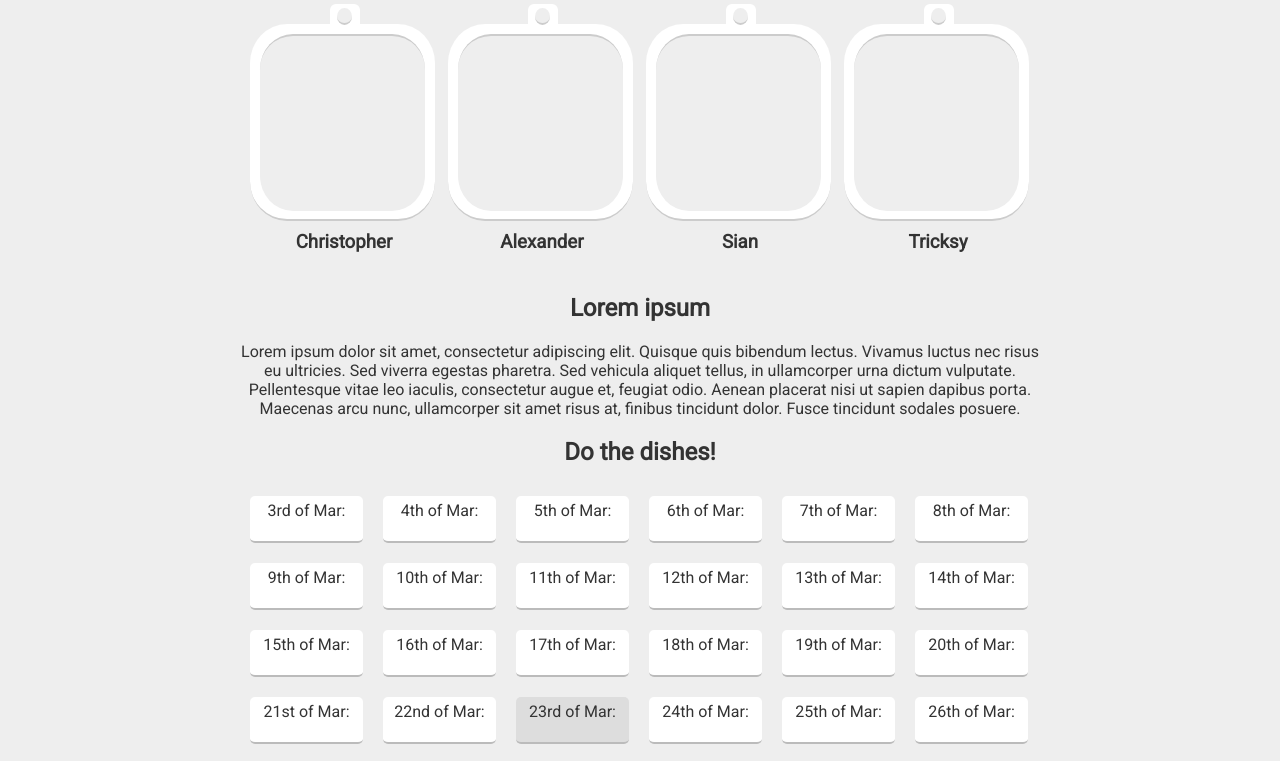
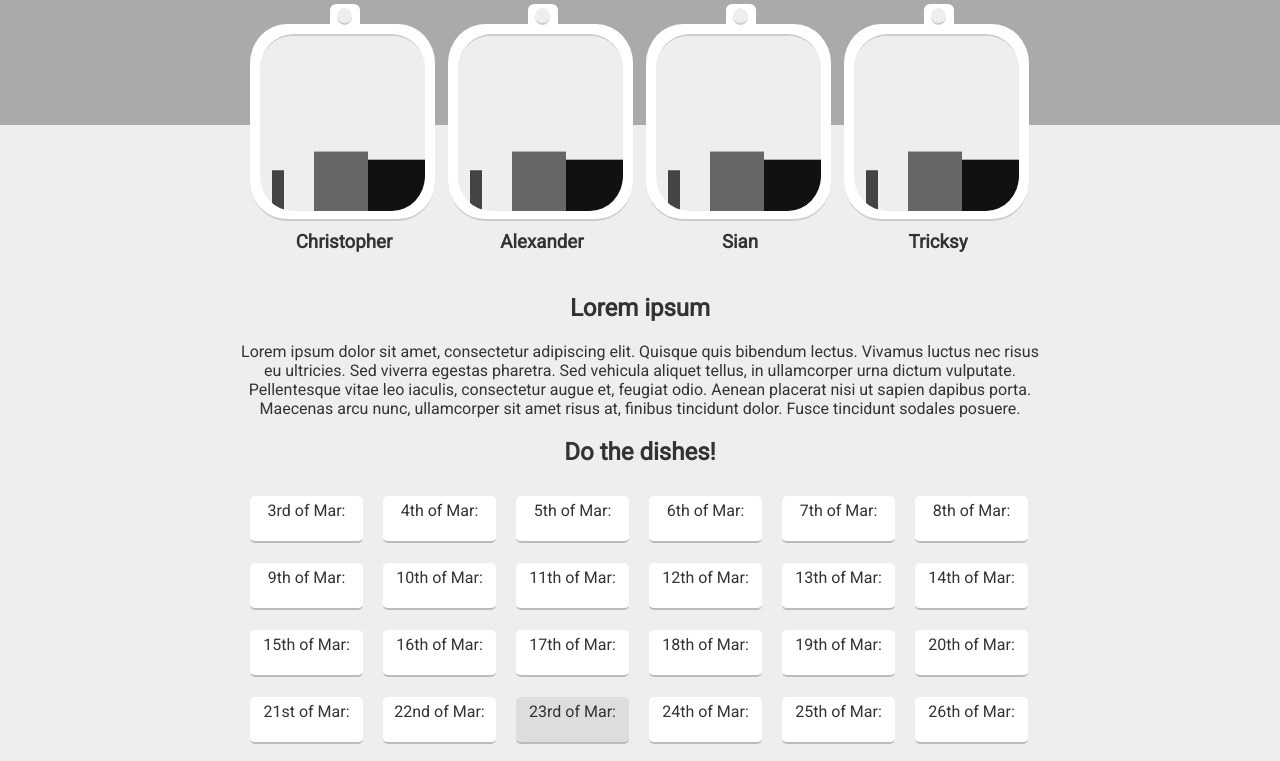
Before and after one commit to zoolu-got-rhythm/Morris-Residence, a plain HTML site: page index.html in a window 1280 px wide. Shown: the part 75-836 px from the top of the page. Drawn offline with Linux system fonts and the light colour scheme.

```diff
--- /dev/null
+++ b/faces.js
@@ -0,0 +1,37 @@
+
+
+
+
+
+var c1 = document.getElementById("face1").getContext("2d");
+var c2 = document.getElementById("face2").getContext("2d");
+var c3 = document.getElementById("face3").getContext("2d");
+var c4 = document.getElementById("face4").getContext("2d");
+
+
+
+
+var colourPicker = ["#111", "#222", "#333", "#444", "#555", "#666",
+                   "#777", "#888", "#999", "#aaa", "#bbb", "#ccc", ];
+var r = [];
+var r2 = [];
+
+for(var incr=0; incr<=5; incr++){
+	c1.fillStyle = colourPicker[incr];
+	c2.fillStyle = colourPicker[incr];
+	c3.fillStyle = colourPicker[incr];
+	c4.fillStyle = colourPicker[incr];
+
+	var random = Math.floor(Math.random()*200);
+	r.push(random);
+
+	var random2 = Math.floor(Math.random()*200);
+	r2.push(random2);
+
+    c1.fillRect(r[incr],r2[incr],r[incr],r2[incr]);
+    c2.fillRect(r[incr],r2[incr],r[incr],r2[incr]);
+    c3.fillRect(r[incr],r2[incr],r[incr],r2[incr]);
+    c4.fillRect(r[incr],r2[incr],r[incr],r2[incr]);
+
+
+}
--- a/index.html
+++ b/index.html
@@ -9,6 +9,7 @@
  <script src="rollout.js"> </script>
 
 
+
 </head>
 
 <body onload="init(); rollText();">
@@ -16,12 +17,15 @@
   <h1>The Morris Residence</h1>
   <!--</div>-->
   <!-- <p class="sub-header"> An ode to a family </p> -->
+
+    <div id="wallpaper">  </div>
 	<div id="container">
+
 		<div id="banner">
       <div id="columns">
-         <div id="picture-frame" onmouseover="initIndicators(); rollTextOut(1);" onmouseout="rollText();">
+         <div id="picture-frame">
            <div id="hanger"><div id="nail"> </div> </div>
-           <div id="frame"> <!-- <img src="http://www.artistli.com/wp-content/uploads/2014/08/Pablo_Picasso1.jpg" />--> </div>
+           <div id="frame">  <canvas id="face1" onmouseover="initIndicators(); rollTextOut(1);" onmouseout="rollText(); killIndicators();"> </canvas> </div>
          </div>
          <h3>Christopher</h3>
          <div id="indicators"> </div>
@@ -34,9 +38,9 @@
       </div>
 
       <div id="columns">
-         <div id="picture-frame" onmouseover="initIndicators(); rollTextOut(2);" onmouseout="rollText();">
+         <div id="picture-frame">
            <div id="hanger"><div id="nail"> </div> </div>
-           <div id="frame"> </div>
+           <div id="frame"> <canvas id="face2" onmouseover="initIndicators(); rollTextOut(1);" onmouseout="rollText(); killIndicators();"> </canvas> </div>
          </div>
          <h3>Alexander</h3>
          <div id="indicators"> </div>
@@ -49,9 +53,9 @@
       </div>
 
       <div id="columns">
-         <div id="picture-frame" onmouseover="initIndicators(); rollTextOut(3);" onmouseout="rollText();">
+         <div id="picture-frame">
            <div id="hanger"><div id="nail"> </div> </div>
-          <div id="frame"> </div>
+          <div id="frame"> <canvas id="face3" onmouseover="initIndicators(); rollTextOut(1);" onmouseout="rollText(); killIndicators();"> </canvas> </div>
          </div>
          <h3>Sian</h3>
          <div id="indicators"> </div>
@@ -64,9 +68,9 @@
       </div>
 
        <div id="columns">
-         <div id="picture-frame" onmouseover="initIndicators(); rollTextOut(4);" onmouseout="rollText();">
+         <div id="picture-frame">
            <div id="hanger"><div id="nail"> </div> </div>
-          <div id="frame"> </div>
+          <div id="frame"> <canvas id="face4" onmouseover="initIndicators(); rollTextOut(1);" onmouseout="rollText(); killIndicators();"> </canvas> </div>
          </div>
          <h3>Tricksy</h3>
          <div id="indicators"> </div>
@@ -108,7 +112,7 @@
     </div>
 
 
-
+ <script src="faces.js"> </script>
 
 </body>
 
--- a/indicators.js
+++ b/indicators.js
@@ -17,18 +17,20 @@
 it is quite laggy on my side, think there's 3 of us in this session
 my pc is crap aswell though so could have something to do with that.
 */
-
-
+var amount;
+var fire
 
 
 var initIndicators = function(){
-	var amount = setInterval(function() {
+
+	    amount = setInterval(function() {
 			indicators();
 		}, 600);
 
+
 	function indicators() {
 
-		var fire = setInterval(function() {
+		fire = setInterval(function() {
 			incro();
 		}, 100);
 
@@ -39,7 +41,7 @@
 
 			inc++;
 
-			//document.getElementById("count").innerHTML=collect.length;
+
 			collect.push(inc);
 
 			var spawn = document.createElement("div"); //.setAttribute("id","imageCube");
@@ -58,7 +60,7 @@
 
 				var dad = document.getElementById("indicators");
 
-				//keeps going for the length of the child divs that we're created.
+				//keeps going for the length of the child divs that we're created, then removes them.
 				while(dad.firstChild) {
 				  dad.removeChild(dad.firstChild);
 					collect.length = 0;
@@ -69,7 +71,12 @@
 		};
 
 	}; //end of indicators function
+
+
+
+
 }; //< end of initIndicators...
+
 
 var killIndicators = function() { //change scope for the function to work. <here is what needs to be changed.
 	clearInterval(amount);
--- a/stylesheet.css
+++ b/stylesheet.css
@@ -21,7 +21,18 @@
 #container{
 margin: 0 auto;
 width:800px;
+position:relative;
 /*background:#fff;*/
+}
+
+#wallpaper{
+position: absolute;
+height:200px;
+width:100%;
+background:#aaa;
+top:0px;
+left:0px;
+z-index:-5;
 }
 
 #columns{
@@ -63,9 +74,10 @@
 
 }
 
-img{
+canvas{
 	width:100%;
 	height:100%;
+	background:#eee;
 }
 
 #title-bar{
```
Also changed, not shown: floating-face-crop.jpg (added), 2 other files.
